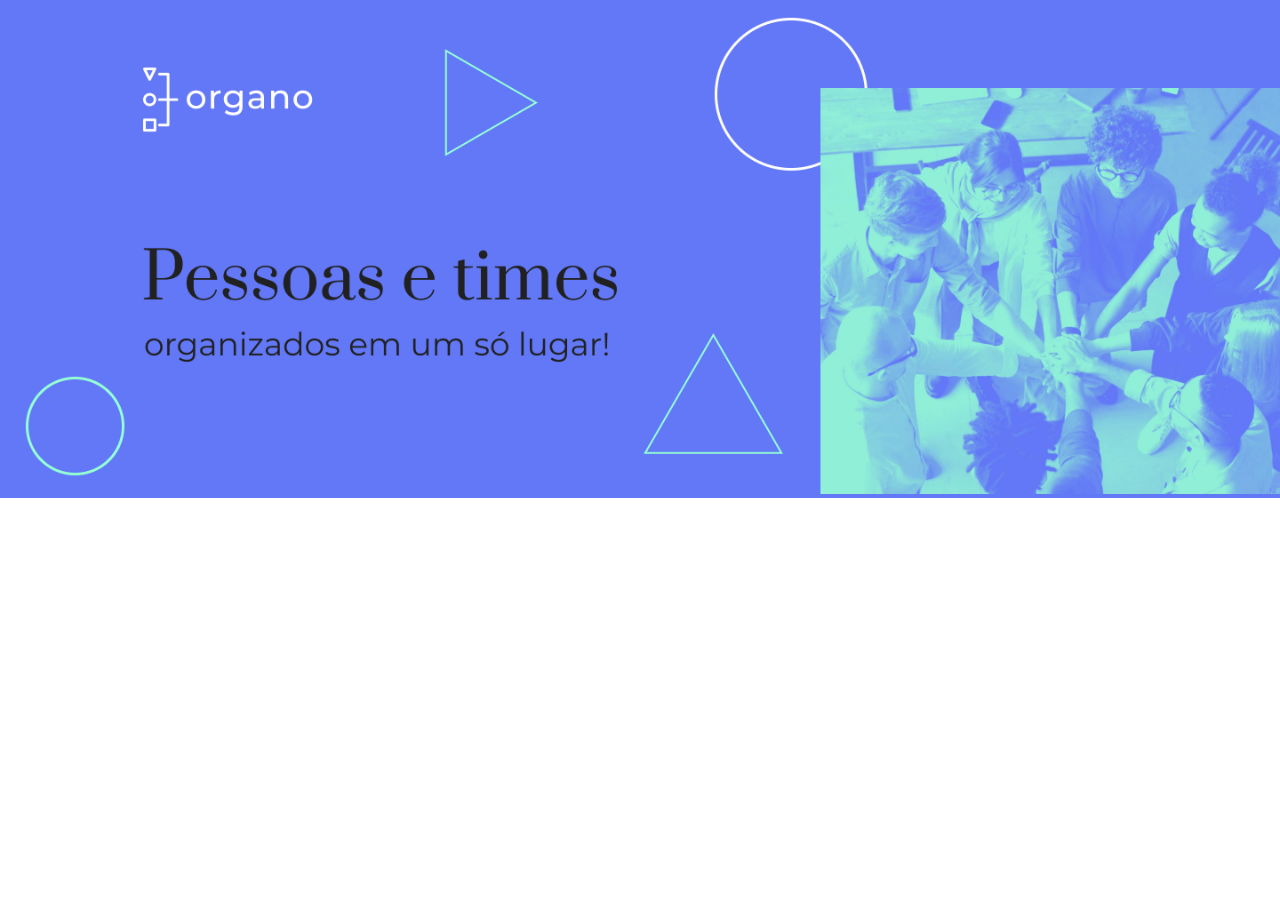
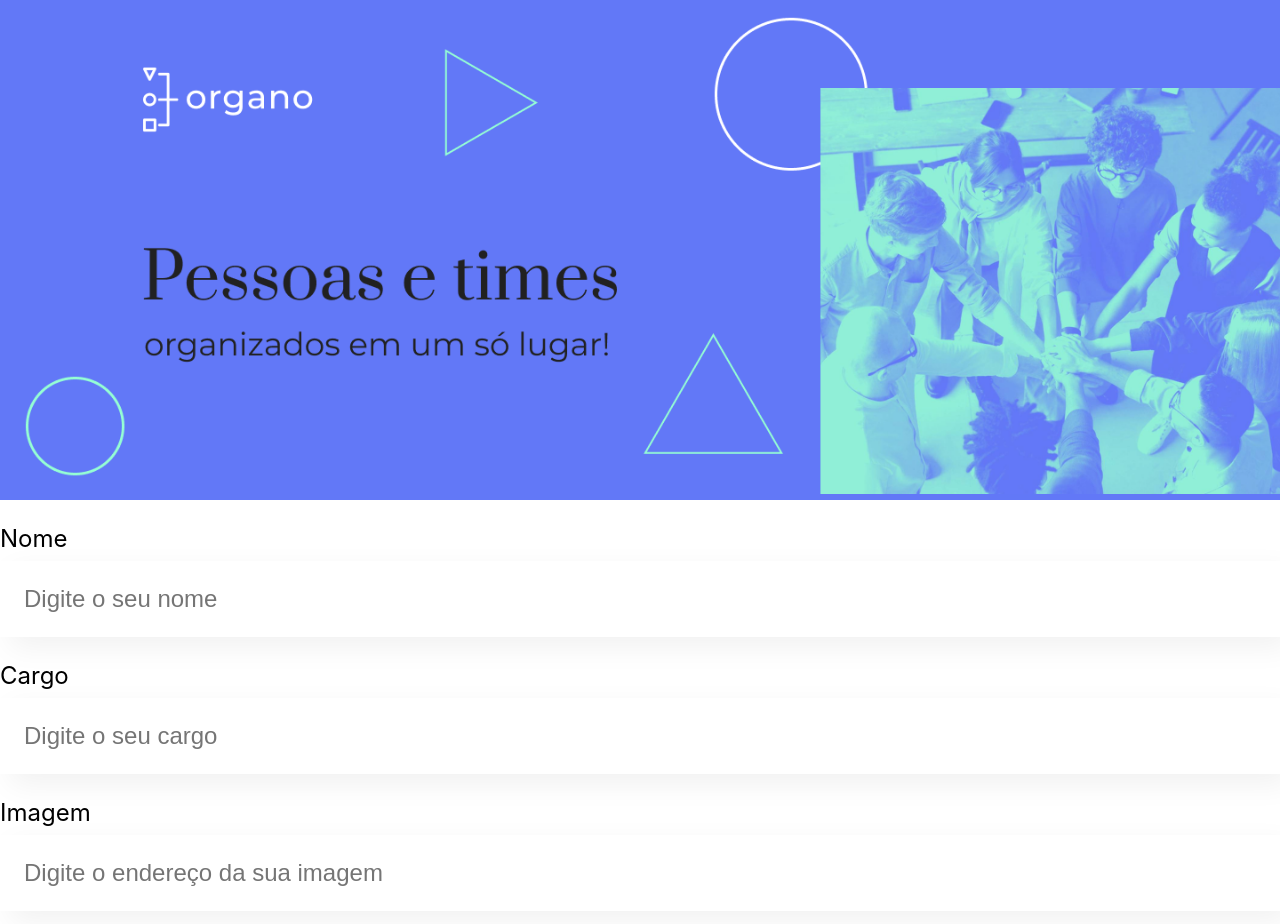
Before and after one commit to ednosmab/alura-organo, a React (Create React App) app: page / in a window 1280 px wide. Shown: the top 924 px of the page. Before the commit the page ends 800 px from the top, so only its background shows below. Built offline with nearby package versions, Linux system fonts and the light colour scheme.

Commit message:
including CampoTexto component

```diff
--- a/src/App.js
+++ b/src/App.js
@@ -1,9 +1,17 @@
 import Banner from "./componentes/Banner/Banner";
+import CampoTexto from "./componentes/CampoTexto";
+import Formuario from "./componentes/Formulario";
 
 function App() {
     return (
         <div className="App">
             <Banner />
+            <CampoTexto label="nome" placeholder="Digite o seu nome" />
+            <CampoTexto label="cargo" placeholder="Digite o seu cargo" />
+            <CampoTexto
+                label="imagem"
+                placeholder="Digite o endereço da sua imagem"
+            />
         </div>
     );
 }
--- /dev/null
+++ b/src/componentes/CampoTexto/CampoTexto.css
@@ -0,0 +1,16 @@
+.campo-texto {
+    margin: 2.4rem 0;
+}
+.campo-texto label {
+    display: block;
+    text-transform: capitalize;
+    margin-bottom: 0.8rem;
+}
+.campo-texto input {
+    background-color: var(--branco);
+    box-shadow: var(--sombra);
+    width: 100%;
+    border: none;
+    font-size: 2.4rem;
+    padding: 2.4rem;
+}
--- /dev/null
+++ b/src/componentes/CampoTexto/index.js
@@ -0,0 +1,18 @@
+import "./CampoTexto.css";
+const CampoTexto = (props) => {
+    return (
+        <div className="campo-texto">
+            <label for={props.label}>{props.label}</label>
+            <input
+                type="text"
+                id={props.label}
+                name={props.label}
+                placeholder={props.placeholder}
+            />
+        </div>
+        // <fieldset className="campo-texto">
+        // </fieldset>
+    );
+};
+
+export default CampoTexto;
--- a/src/index.css
+++ b/src/index.css
@@ -1,5 +1,8 @@
 :root {
     --background-banner: #6278f7;
+    --branco: #fff;
+    --sombra: 1rem 1rem 3rem rgba(0, 0, 0, 0.06);
+    font-size: 62.5%;
 }
 
 * {
@@ -15,6 +18,7 @@ body {
         "Helvetica Neue", sans-serif;
     -webkit-font-smoothing: antialiased;
     -moz-osx-font-smoothing: grayscale;
+    font-size: 2.4rem;
 }
 
 code {
```
